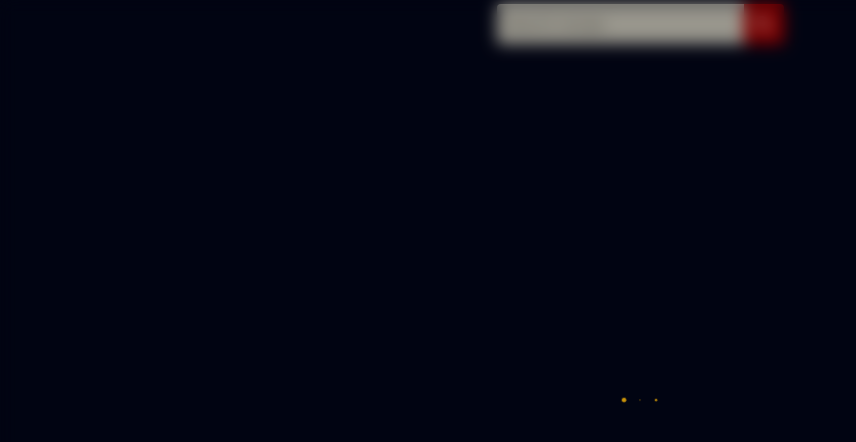
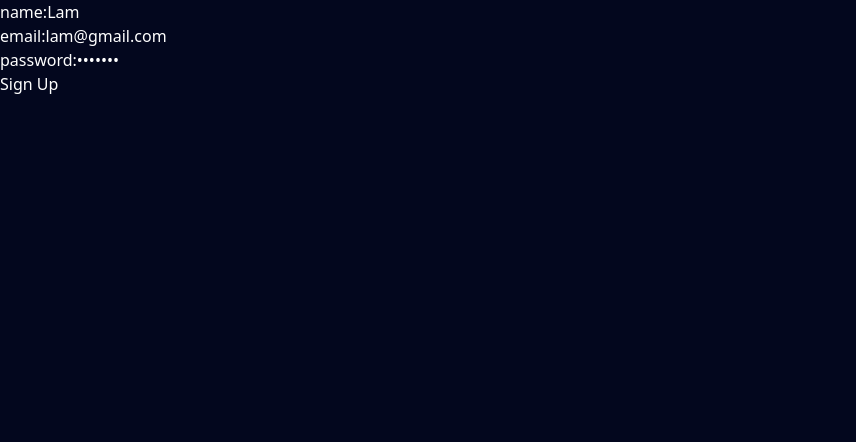
Before and after one commit to Lamphrangmi-Lamin/eatwell, a React (Vite) app: page / in a window 1280 px wide. Shown: the top 442 px of the page, without its empty margins (0-856 px from the left). Built offline with nearby package versions, Linux system fonts and the light colour scheme; no server answers.

Commit message:
feat: set up firebase authentication and initial backend implementation feat: create Signup and FormInput component

```diff
--- a/package.json
+++ b/package.json
@@ -12,6 +12,7 @@
   "dependencies": {
     "@fortawesome/fontawesome-free": "^6.7.2",
     "@tailwindcss/vite": "^4.0.13",
+    "firebase": "^11.5.0",
     "react": "^19.0.0",
     "react-dom": "^19.0.0",
     "react-spinners": "^0.15.0",
--- a/src/App.jsx
+++ b/src/App.jsx
@@ -1,6 +1,8 @@
 import './App.css'
 import SearchBar from './components/SearchBar';
 import RecipeList from './components/RecipeList';
+import Signup from './components/Signup';
+
 import { useState, useEffect } from 'react'
 import { PulseLoader } from "react-spinners";
 
@@ -37,13 +39,16 @@ function App() {
   }, [query])
   return (
     <>
-      <SearchBar onClick={handleClick} />
+      {/* <SearchBar onClick={handleClick} />
+
       {isLoading?
       <div className='fixed inset-0 flex justify-center items-center bg-black/40 backdrop-blur z-10'>
         <PulseLoader size={12} color="#FFBA08" />
       </div>
       : <RecipeList data={recipes} isLoading={isLoading} />
-      }
+      } */}
+
+      <Signup />
     </>
   )
 }
--- /dev/null
+++ b/src/components/FormInput.jsx
@@ -0,0 +1,29 @@
+const FormInput = ({
+    name,
+    label,
+    type,
+    placeholder,
+    error,
+    value,
+    onChange
+}) => {
+    return (
+        <div>
+            <label htmlFor={name}>{label}:</label>
+            <input
+            type={type}
+            name={name}
+            id={name}
+            placeholder={placeholder}
+            value={value}
+            onChange={(e) => onChange(e)}
+            required
+            />
+            {error && (
+                <p>{error}</p>
+            )}
+        </div>
+    )
+}
+
+export default FormInput;
--- /dev/null
+++ b/src/components/Signup.jsx
@@ -0,0 +1,71 @@
+import {createUserWithEmailAndPassword } from "firebase/auth";
+import { auth } from "../config/firebase";
+import { useState } from "react";
+import FormInput from "./FormInput";
+
+function Signup() {
+    // form state setup
+    const [formData, setFormData] = useState({
+        name: "Lam",
+        email: "lam@gmail.com",
+        password: "1234567",
+        confirmPassword: "1234567"
+    });
+
+    // input handler
+    const handleChange = (e) => {
+        const {name, value} = e.target;
+        setFormData(prevState => ({
+            ...prevState,
+            [name]: value
+        }));
+    }
+
+    // form submit handler
+    const handleSubmit = (e) => {
+        e.preventDefault();
+        console.log(formData);
+        createUserWithEmailAndPassword(auth, formData.email, formData.confirmPassword);
+    }
+
+    return (
+        <div className="">
+            <form onSubmit={handleSubmit}>
+                <FormInput
+                label='name'
+                type='text'
+                name='name'
+                placeholder='Enter name'
+                value={formData.name}
+                onChange={handleChange}
+                // error={error.name}
+                required />
+                {/* {console.log(errors.name)} */}
+                <FormInput
+                label='email'
+                type='email'
+                name='email'
+                placeholder='Enter email'
+                value={formData.email}
+                onChange={handleChange}
+                // error={error.name}
+                required />
+                {/* {console.log(errors.name)} */}
+                <FormInput
+                label='password'
+                type='password'
+                name='password'
+                placeholder='Enter password'
+                value={formData.password}
+                onChange={handleChange}
+                // error={error.name}
+                />
+                {/* {console.log(errors.name)} */}
+
+                <button type="submit">Sign Up</button>
+            </form>
+        </div>
+    )
+}
+
+export default Signup;
--- /dev/null
+++ b/src/config/firebase.js
@@ -0,0 +1,19 @@
+// Import the functions you need from the SDKs you need
+import { initializeApp } from "firebase/app";
+import { getAuth } from "firebase/auth";
+// TODO: Add SDKs for Firebase products that you want to use
+// https://firebase.google.com/docs/web/setup#available-libraries
+
+// Your web app's Firebase configuration
+const firebaseConfig = {
+  apiKey: "AIzaSyB_Cah6zvCJN0nOgq5TVjdsKyvxOoNaMAA",
+  authDomain: "better-taste-finder.firebaseapp.com",
+  projectId: "better-taste-finder",
+  storageBucket: "better-taste-finder.firebasestorage.app",
+  messagingSenderId: "931466093464",
+  appId: "1:931466093464:web:d662b06fbb64679b88c1ed"
+};
+
+// Initialize Firebase
+const app = initializeApp(firebaseConfig);
+export const auth = getAuth(app);
```
Also changed, not shown: src/components/Login.jsx (added), src/index.css (line endings or trailing spaces), 1 other file (tests, documents, lock files or other folders).
